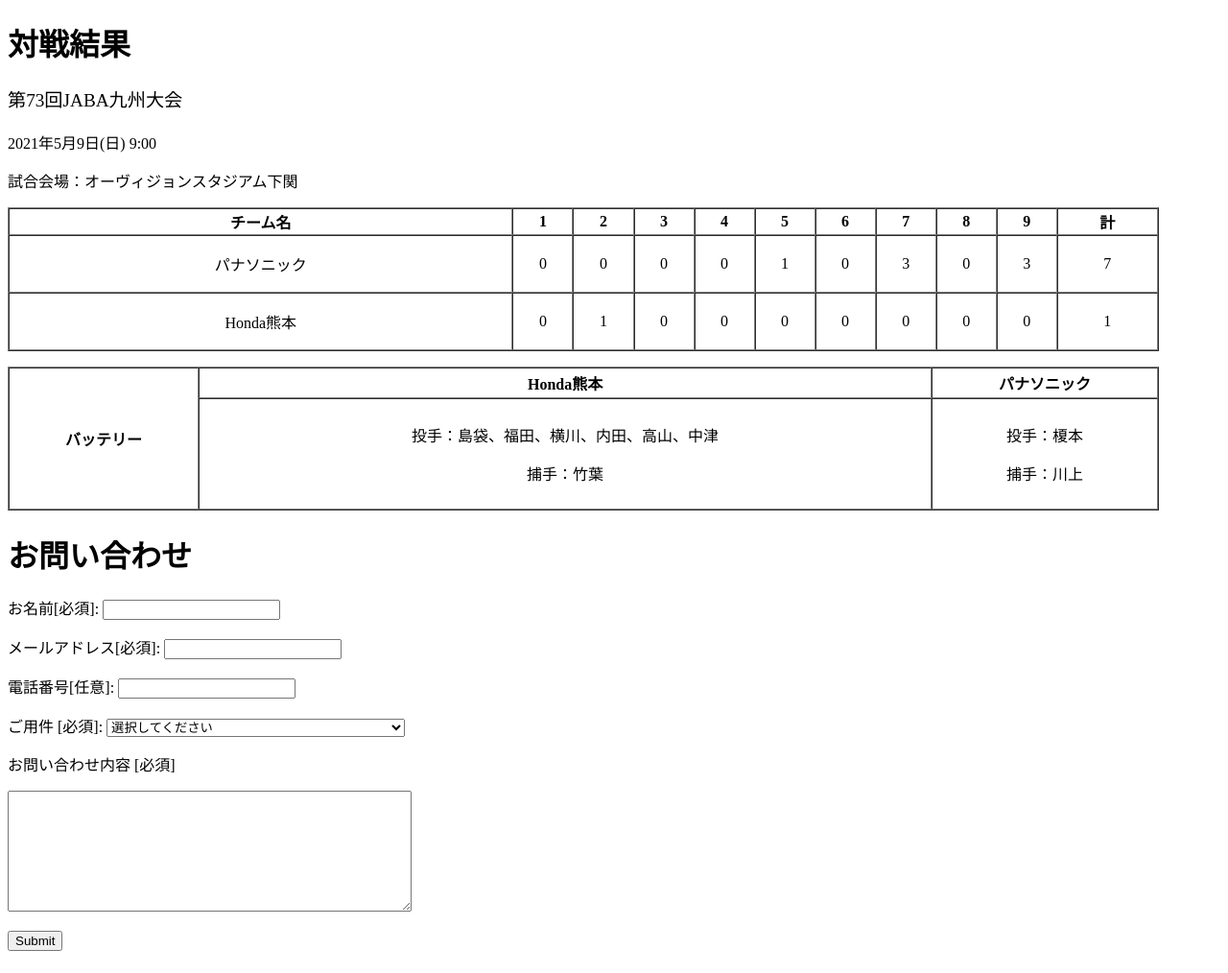
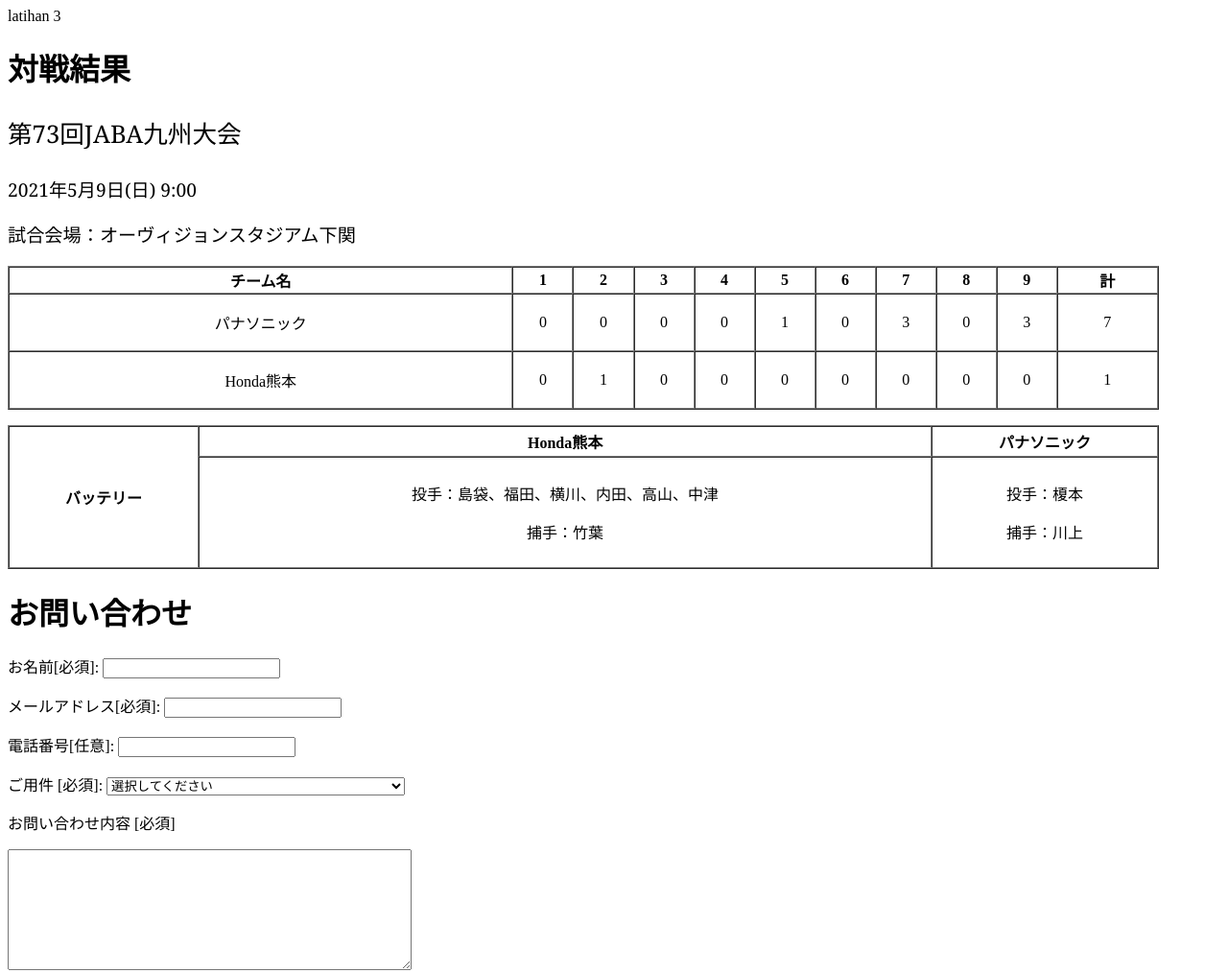
Before and after one commit to magdalenaraa/basic-coding, a plain HTML site: page table-form/index.html in a window 1280 px wide. Shown: the top 1014 px of the page at 96% size. Drawn offline with Linux system fonts and the light colour scheme.

Commit message:
index-table-form-revised

```diff
--- a/table-form/index.html
+++ b/table-form/index.html
@@ -1,13 +1,14 @@
 <!DOCTYPE html>
 <html lang="en">
 <head>
+    <tittle>latihan 3</tittle>
 </head>
 <body>
     <div>
         <h1>対戦結果</h1>
-        <p style="font-size:120%;">第73回JABA九州大会</p>
-        <p>2021年5月9日(日) 9:00</p>
-        <p>試合会場：オーヴィジョンスタジアム下関</p>
+        <p style="font-family:georgia,garamond,serif;font-size:160%;">第73回JABA九州大会</p>
+        <p style="font-family:georgia,garamond,serif;font-size:120%;">2021年5月9日(日) 9:00</p>
+        <p style="font-family:georgia,garamond,serif;font-size:120%;">試合会場：オーヴィジョンスタジアム下関</p>
     </div>
     <div>
         <p>
```
